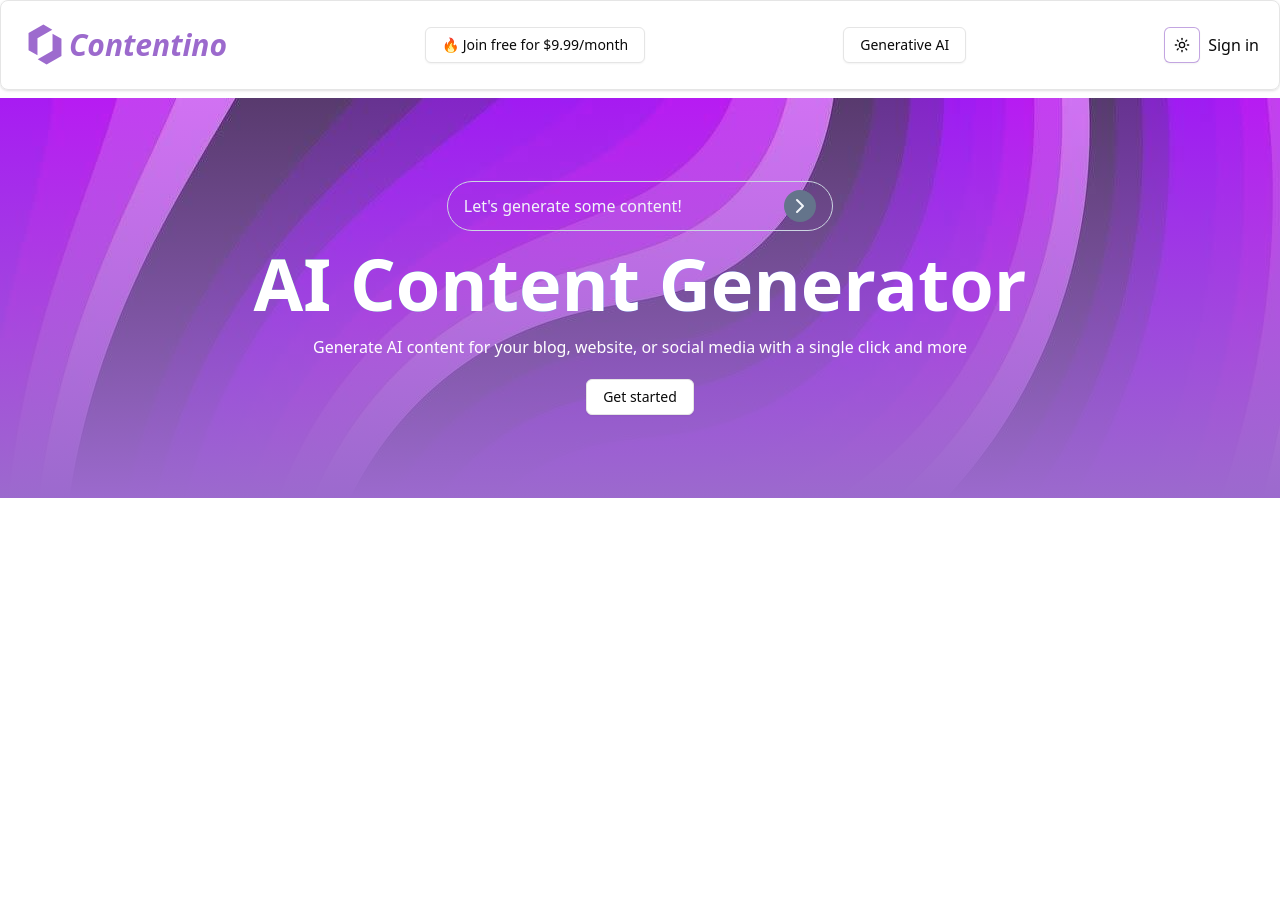
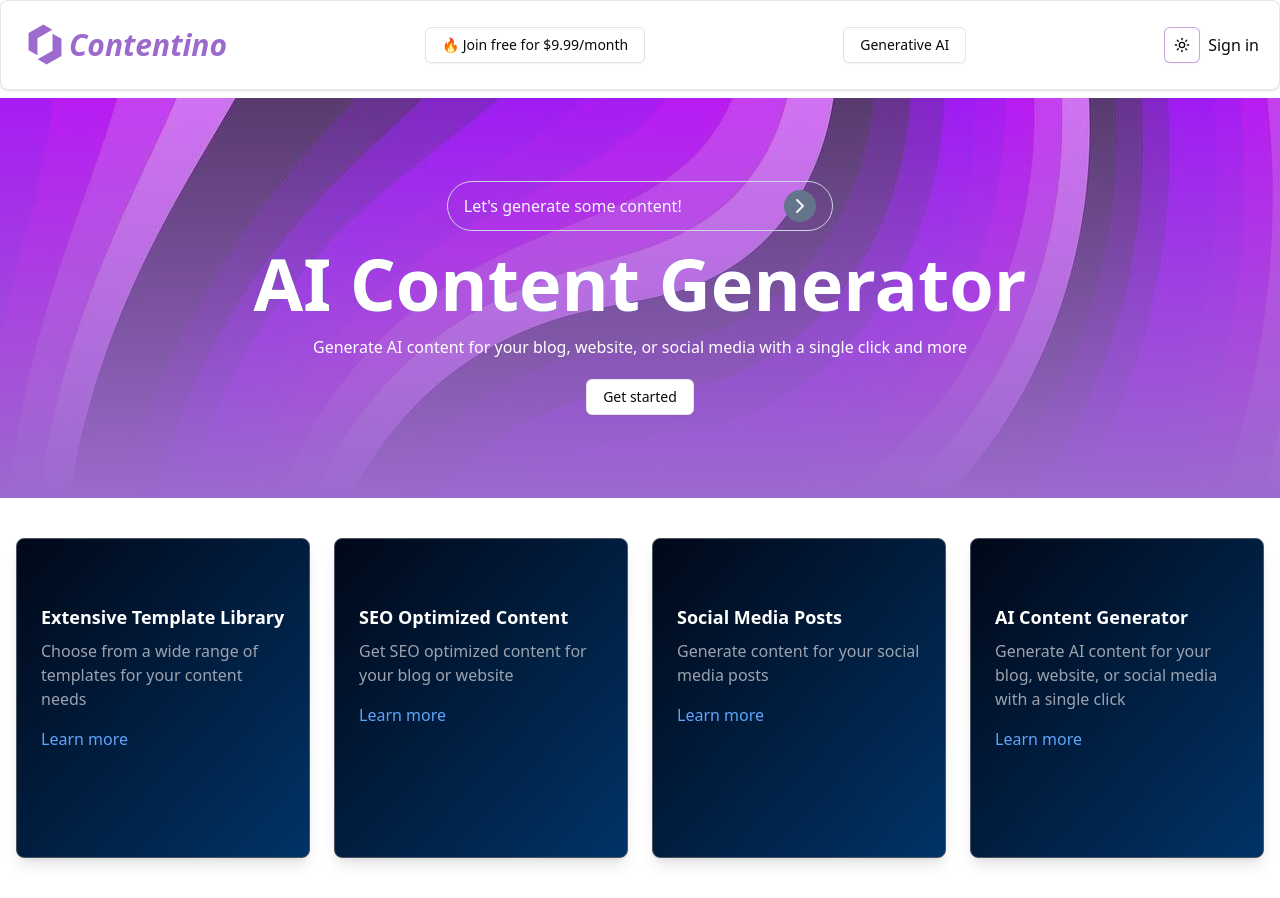
Before and after one commit to zana-abdollahpour/contentino, a Next.js app: page / in a window 1280 px wide. Before the commit the page ends 800 px from the top, so only its background shows below. Built offline with nearby package versions, Linux system fonts and the light colour scheme; no server answers.

Commit message:
show promo cards in home page

```diff
--- a/src/app/page.tsx
+++ b/src/app/page.tsx
@@ -1,10 +1,36 @@
 import Link from "next/link";
 
+import PromoCard from "@/components/cards/promo-card";
 import SigninModal from "@/components/modal/signin-modal";
 import { Button } from "@/components/ui/button";
 
+const promoCards = [
+  {
+    title: "Extensive Template Library",
+    description: "Choose from a wide range of templates for your content needs",
+    link: "/dashboard",
+  },
+  {
+    title: "SEO Optimized Content",
+    description: "Get SEO optimized content for your blog or website",
+    link: "/dashboard",
+  },
+  {
+    title: "Social Media Posts",
+    description: "Generate content for your social media posts",
+    link: "/dashboard",
+  },
+  {
+    title: "AI Content Generator",
+    description:
+      "Generate AI content for your blog, website, or social media with a single click",
+    link: "/dashboard",
+  },
+];
+
 export default function Home() {
   return (
+    <>
       <div className="relative h-[50dvh] bg-[url('/background.jpg')] bg-cover bg-center">
         <div className="absolute inset-0 z-0 bg-gradient-to-b from-primary/25 to-primary dark:to-black"></div>
 
@@ -24,5 +50,16 @@ export default function Home() {
           </div>
         </div>
       </div>
+
+      <div className="px-4 py-10">
+        <div className="mx-auto">
+          <div className="grid grid-cols-1 gap-6 sm:grid-cols-2 md:grid-cols-4">
+            {promoCards.map((card) => (
+              <PromoCard key={card.title} {...card} />
+            ))}
+          </div>
+        </div>
+      </div>
+    </>
   );
 }
```
Lines whose indentation alone changed are shown as unchanged.
